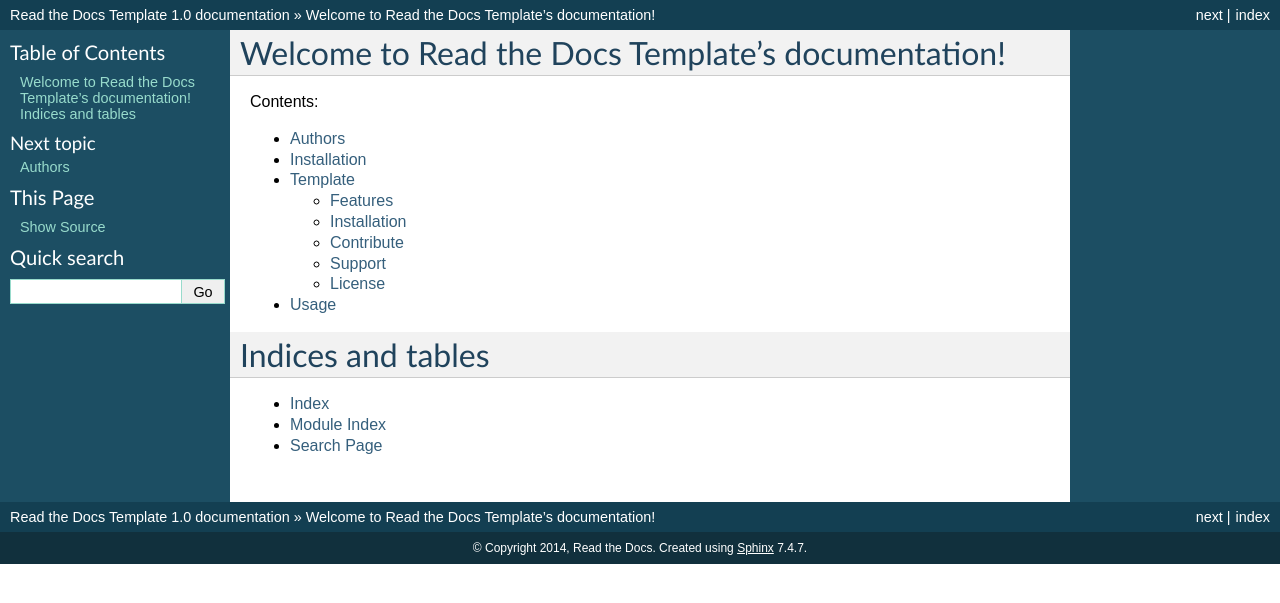
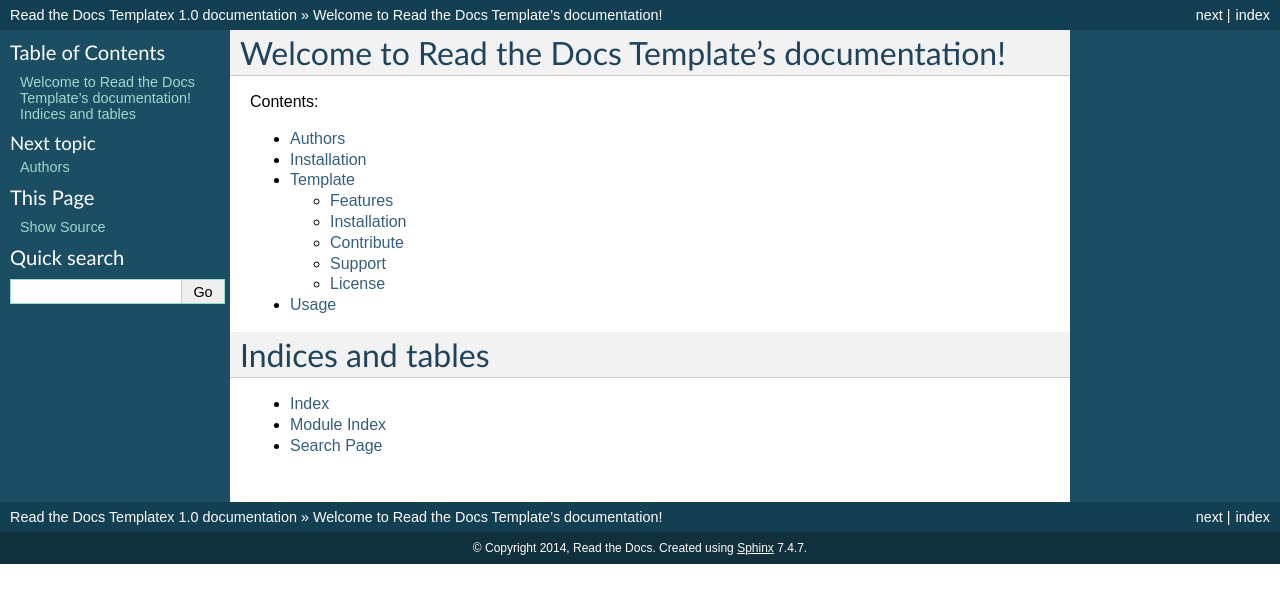
Before and after one commit to ldessemon2/ldessemon-oci, a Sphinx documentation site: the page built from docs/index.rst, in a window 1280 px wide. Shown: the top 603 px of the page. Built offline with Sphinx 7.4.7, drawn with Linux system fonts in a browser that asks for light colours.

Commit message:
Update conf.py

```diff
--- a/docs/conf.py
+++ b/docs/conf.py
@@ -43,7 +43,7 @@
 master_doc = 'index'
 
 # General information about the project.
-project = u'Read the Docs Template'
+project = u'Read the Docs Templatex'
 copyright = u'2014, Read the Docs'
 
 # The version info for the project you're documenting, acts as replacement for
```
